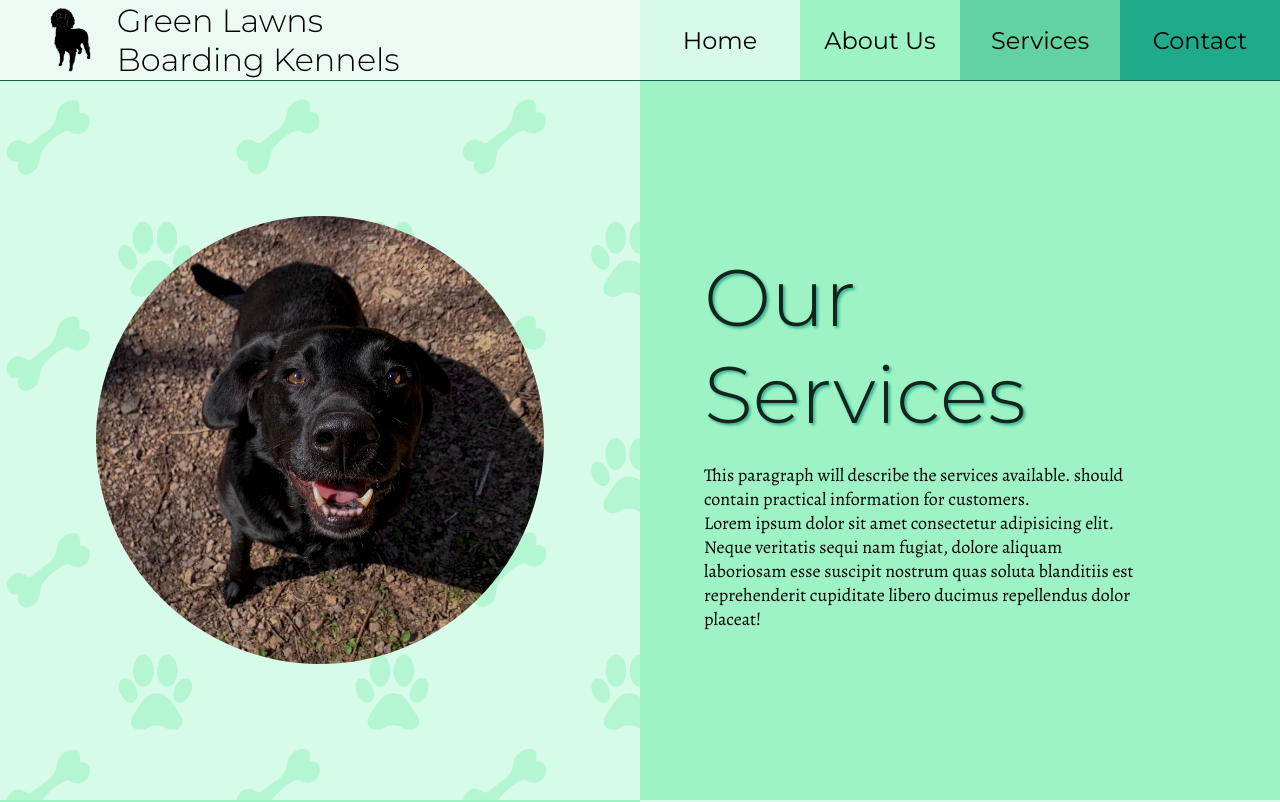
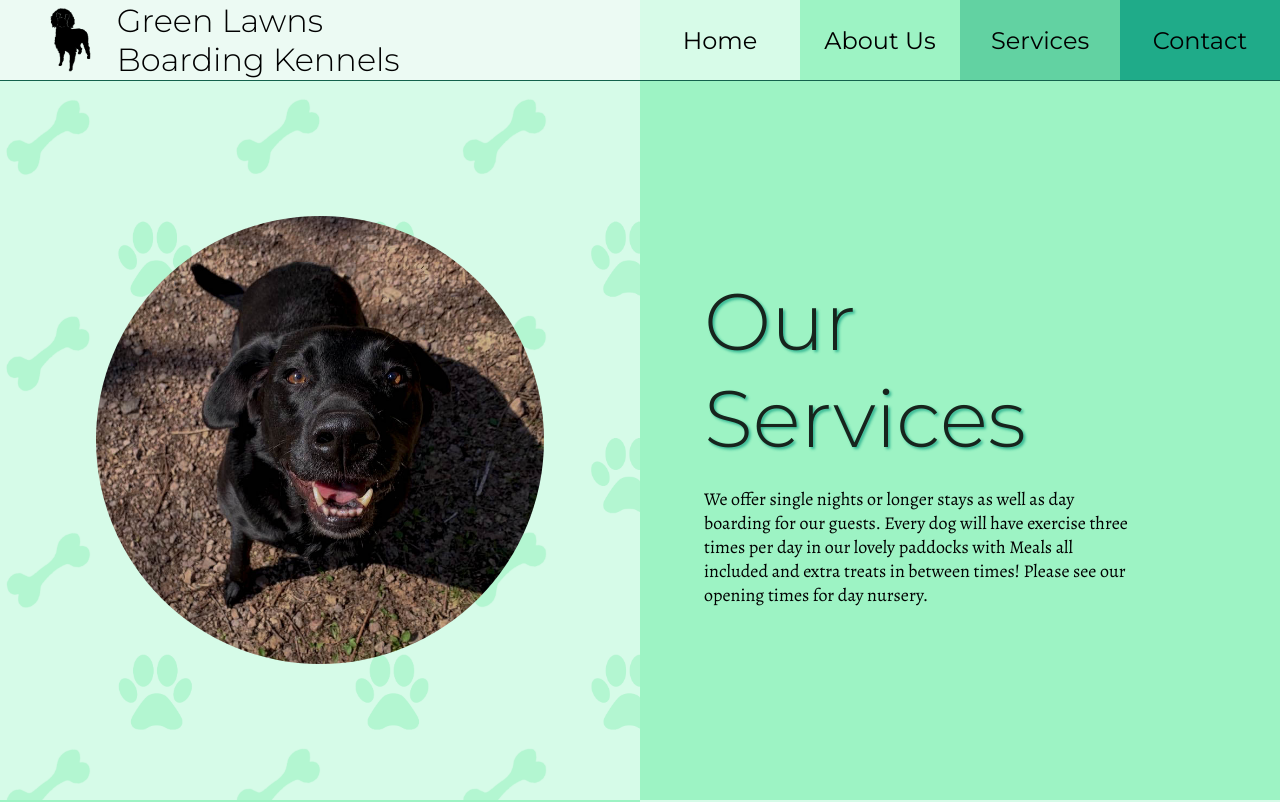
Before and after one commit to Velocima/green-lawns, a React (Create React App) app: page /services in a window 1280 px wide. Shown: the top 802 px of the page. Built offline with nearby package versions, Linux system fonts and the light colour scheme.

Commit message:
Services paragraph placeholder text replaced

```diff
--- a/src/components/Services.jsx
+++ b/src/components/Services.jsx
@@ -80,13 +80,10 @@ export default function Services() {
 					</div>
 					<div className='overflow-container'>
 						<p>
-							This paragraph will describe the services available. should contain
-							practical information for customers.
-							<br></br>
-							Lorem ipsum dolor sit amet consectetur adipisicing elit. Neque veritatis
-							sequi nam fugiat, dolore aliquam laboriosam esse suscipit nostrum quas
-							soluta blanditiis est reprehenderit cupiditate libero ducimus
-							repellendus dolor placeat!
+							We offer single nights or longer stays as well as day boarding for our
+							guests. Every dog will have exercise three times per day in our lovely
+							paddocks with Meals all included and extra treats in between times!
+							Please see our opening times for day nursery.
 						</p>
 					</div>
 				</div>
```
